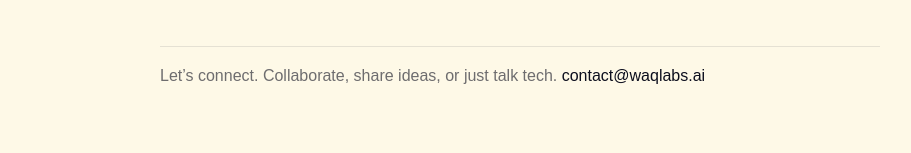
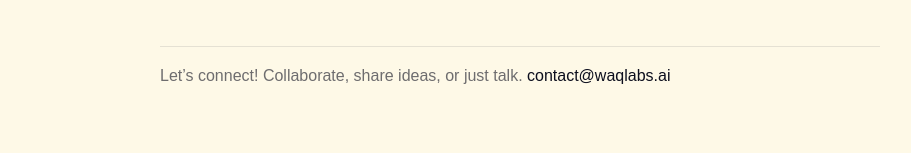
Before and after one commit to awaq96/portfolio, a Next.js app: page /about in a window 1280 px wide. Shown: the part 1813-1966 px from the top of the page, without its empty margins (120-1031 px from the left). Built offline with nearby package versions, Linux system fonts and the light colour scheme.

Commit message:
Email message edit

```diff
--- a/app/about/page.tsx
+++ b/app/about/page.tsx
@@ -128,7 +128,7 @@
         {/* Contact */}
         <section className="pt-4 border-t border-foreground/10">
           <p className="text-foreground/60 leading-relaxed">
-            Let’s connect. Collaborate, share ideas, or just talk tech.{" "}
+            Let’s connect! Collaborate, share ideas, or just talk.{" "}
             <a
               href="mailto:contact@waqlabs.ai"
               className="text-foreground hover:underline underline-offset-4"
```
